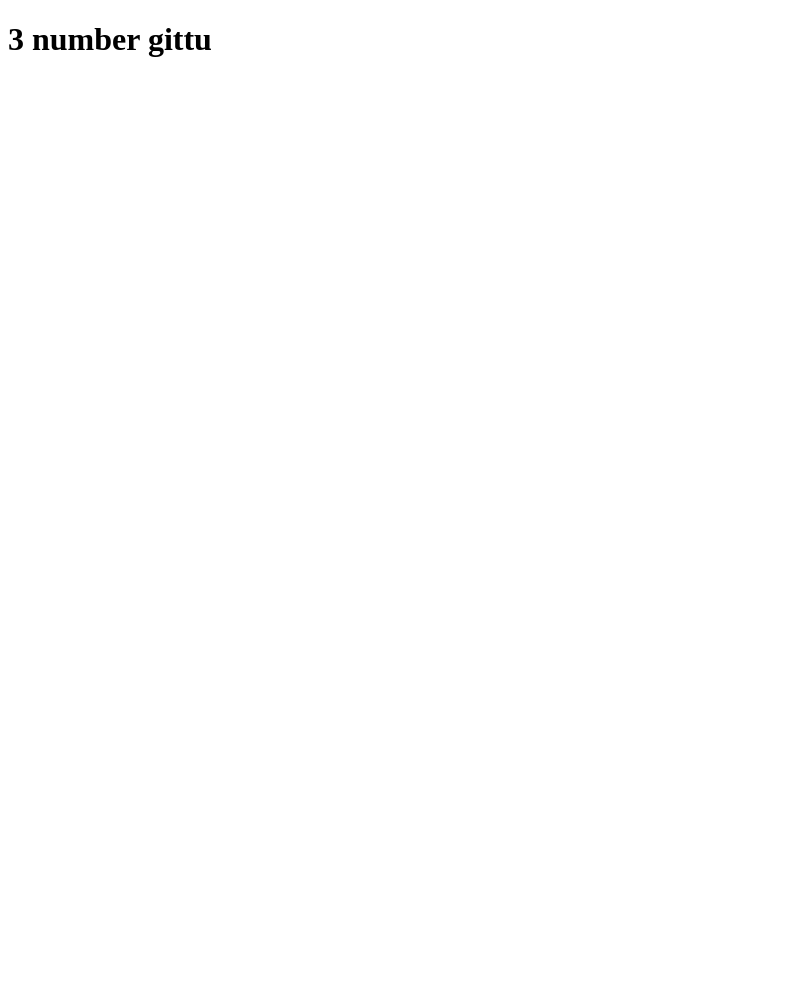
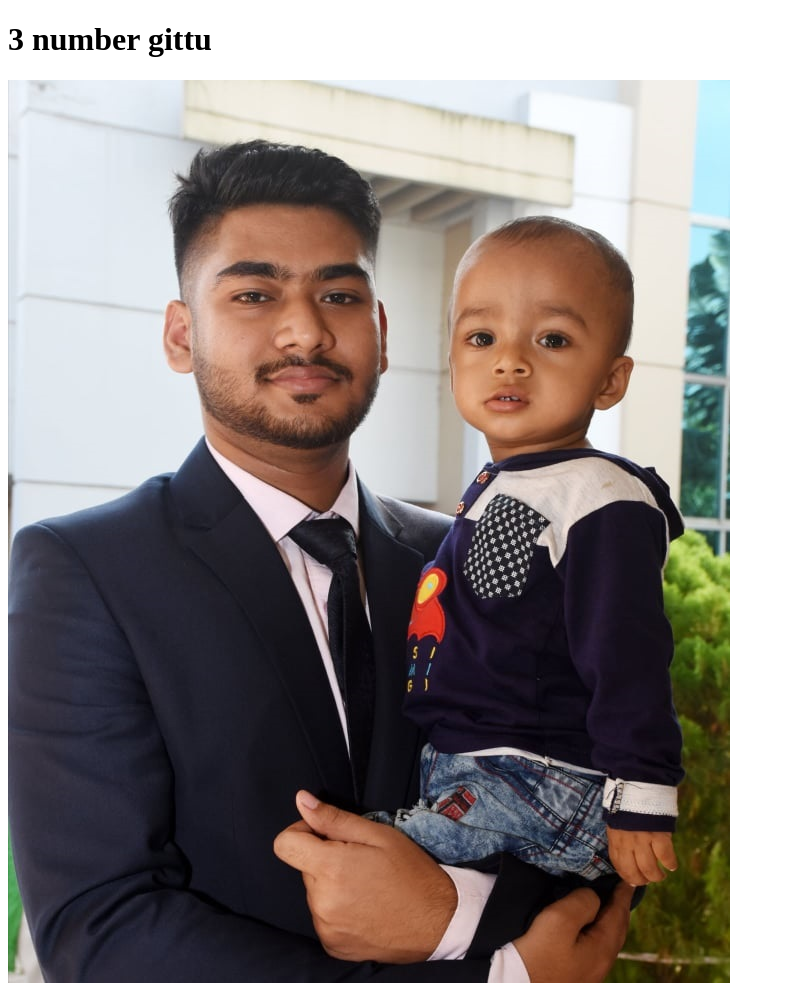
Before and after one commit to jrtanmoy/my-third-repo, a plain HTML site: page index.html in a window 1280 px wide. Shown: the whole page, without its empty margins (0-785 px from the left). Before the commit the page ends 800 px from the top, so only its background shows below. Drawn offline with Linux system fonts and the light colour scheme.

Commit message:
added mr.joy

```diff
--- a/index.html
+++ b/index.html
@@ -8,5 +8,6 @@
 </head>
 <body>
     <h1>3 number gittu</h1>
+    <img src="joy.jpg" alt="">
 </body>
 </html>
```
Also changed, not shown: joy.jpg (added).
